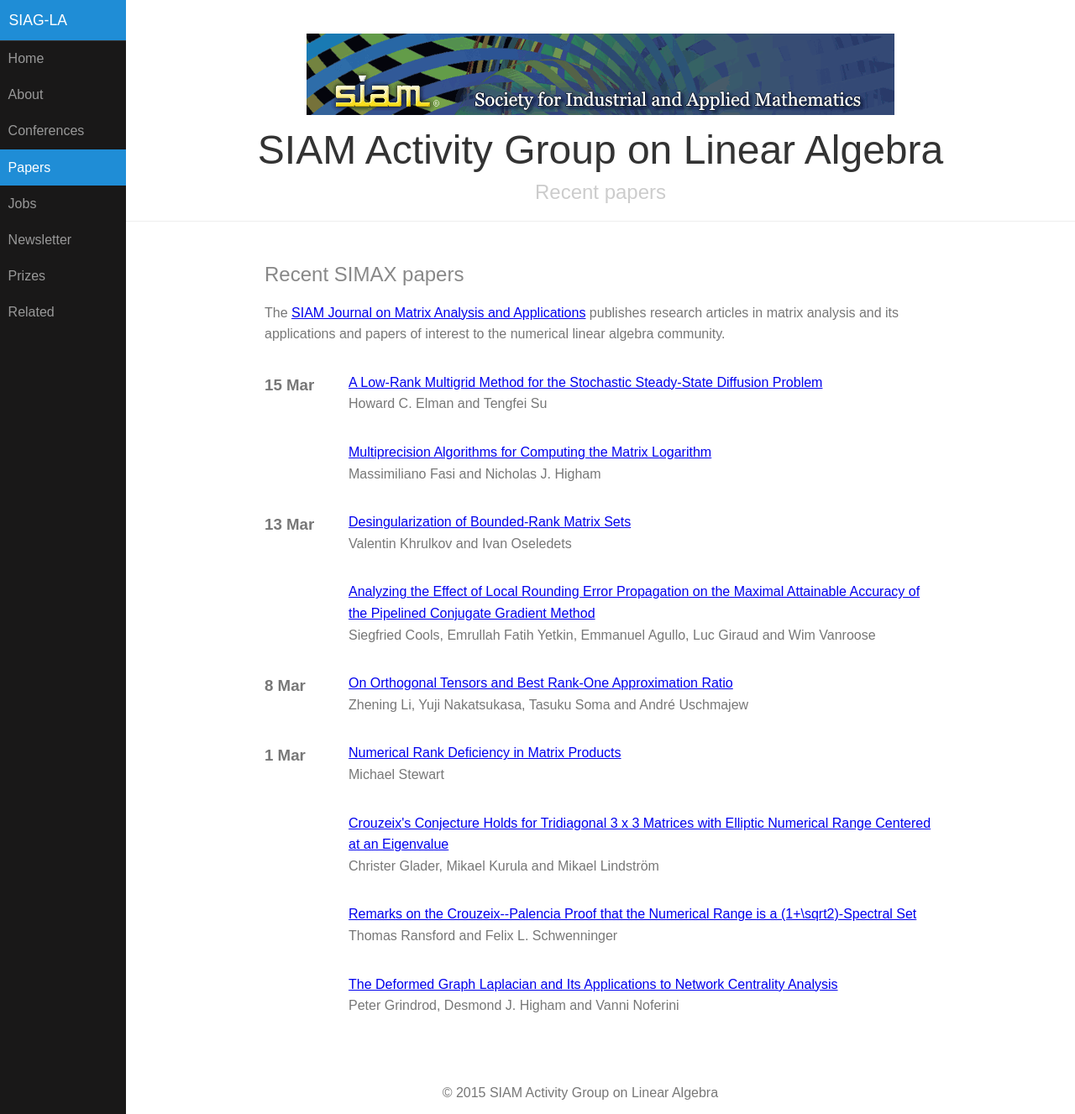
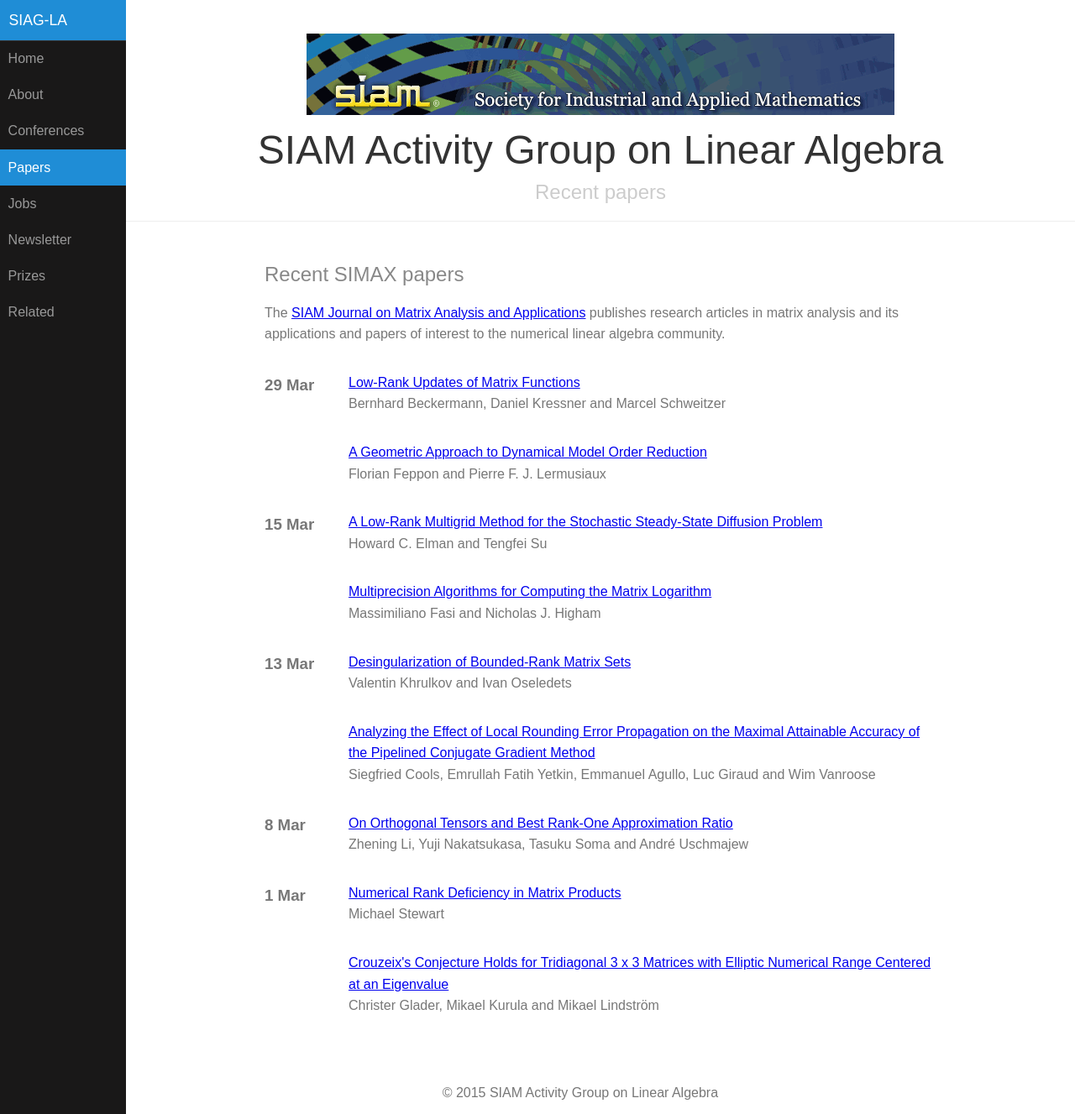
Before and after one commit to dbindel/siagla, a Jekyll site: the page built from simax.html, in a window 1280 px wide and 1327 px high. Shown: the whole window at 84% size. Built offline with Jekyll 4.4.1, drawn with Linux system fonts in a browser that asks for light colours.

Commit message:
Automated updates to simax.yml

```diff
--- a/_data/simax.yml
+++ b/_data/simax.yml
@@ -2749,3 +2749,19 @@
   pp_start: '492'
   title: A Low-Rank Multigrid Method for the Stochastic Steady-State Diffusion Problem
   volume: '39'
+- authors: Florian Feppon and Pierre F. J. Lermusiaux
+  date: '2018-03-29T07:00:00Z'
+  doi: doi:10.1137/16M1095202
+  link: https://epubs.siam.org/doi/abs/10.1137/16M1095202?ai=s7&mi=3ezuvv&af=R
+  pp_end: '538'
+  pp_start: '510'
+  title: A Geometric Approach to Dynamical Model Order Reduction
+  volume: '39'
+- authors: Bernhard Beckermann, Daniel Kressner and Marcel Schweitzer
+  date: '2018-03-29T07:00:00Z'
+  doi: doi:10.1137/17M1140108
+  link: https://epubs.siam.org/doi/abs/10.1137/17M1140108?ai=s7&mi=3ezuvv&af=R
+  pp_end: '565'
+  pp_start: '539'
+  title: Low-Rank Updates of Matrix Functions
+  volume: '39'
```
